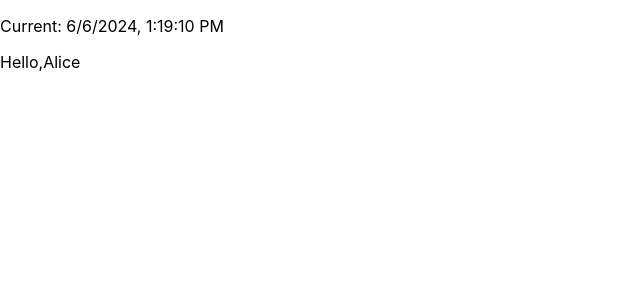
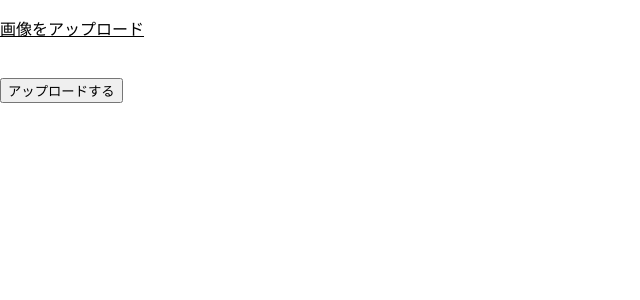
Before and after one commit to nakamuuu-prog/react-sample, a React (Create React App) app: page / in a window 1280 px wide. Shown: the top 300 px of the page, without its empty margins (0-640 px from the left). Built offline with nearby package versions, Linux system fonts and the light colour scheme.

Commit message:
React Hooks(フック) - useRef

```diff
--- /dev/null
+++ b/src/components/UseRefSample.tsx
@@ -0,0 +1,57 @@
+import React, { useState, useRef } from "react";
+
+const sleep = (ms: number) => new Promise((resolve) => setTimeout(resolve, ms));
+
+const UPLOAD_DELAY = 5000;
+
+const ImageUploader = () => {
+  // useRefに保存された値は更新しても再描画が発生しない
+  // inputの要素を保持するためのuseRef
+  // ref.currentDOMの参照がセットされて、DOMの関数などを呼び出すことができる
+  const inputImageRef = useRef<HTMLInputElement | null>(null);
+  // 添付ファイルを保持するためのuseRef
+  const fileRef = useRef<File | null>(null);
+  const [message, setMessage] = useState<string | null>("");
+
+  const onClickText = () => {
+    if (inputImageRef.current !== null) {
+      // hiddenで非表示になっているinput属性のクリックイベントを発生させることができる
+      inputImageRef.current.click();
+    }
+  };
+
+  const onChangeImage = (e: React.ChangeEvent<HTMLInputElement>) => {
+    const files = e.target.files;
+    if (files !== null && files.length > 0) {
+      fileRef.current = files[0];
+    }
+  };
+
+  const onClickUpload = async () => {
+    if (fileRef.current !== null) {
+      // ファイルアップロードを模して一定時間待つ
+      await sleep(UPLOAD_DELAY);
+      setMessage(`${fileRef.current.name} has been successfully uploaded`);
+    }
+  };
+
+  return (
+    <div>
+      <p style={{ textDecoration: "underline" }} onClick={onClickText}>
+        画像をアップロード
+      </p>
+      <input
+        ref={inputImageRef}
+        type="file"
+        accept="image/*"
+        onChange={onChangeImage}
+        style={{ visibility: "hidden" }}
+      />
+      <br />
+      <button onClick={onClickUpload}>アップロードする</button>
+      {message !== null && <p>{message}</p>}
+    </div>
+  );
+};
+
+export default ImageUploader;
--- a/src/index.tsx
+++ b/src/index.tsx
@@ -1,13 +1,13 @@
 import React from "react";
 import ReactDOM from "react-dom/client";
 import "./index.css";
-import Parent from "./components/UseContextSample";
+import ImageUploader from "./components/UseRefSample";
 import reportWebVitals from "./reportWebVitals";
 
 const root = ReactDOM.createRoot(
   document.getElementById("root") as HTMLElement
 );
-root.render(<Parent />);
+root.render(<ImageUploader />);
 
 // If you want to start measuring performance in your app, pass a function
 // to log results (for example: reportWebVitals(console.log))
```
